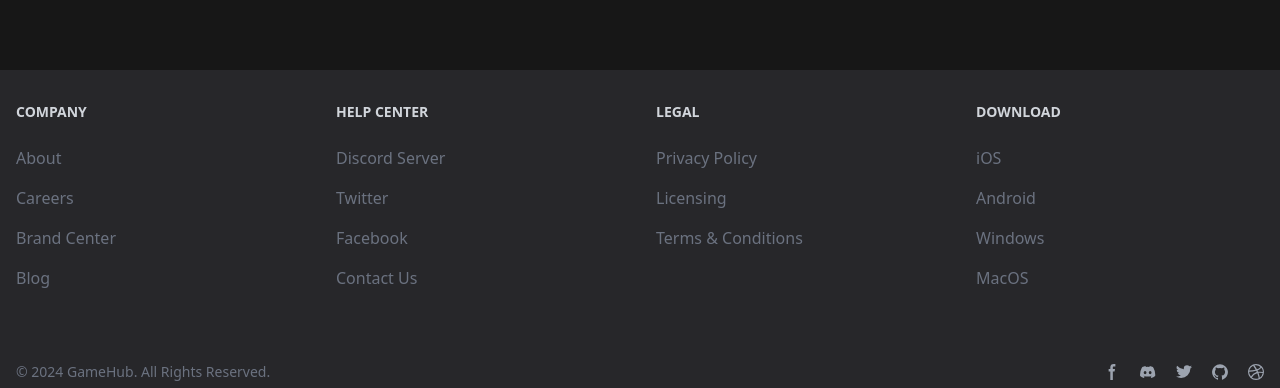
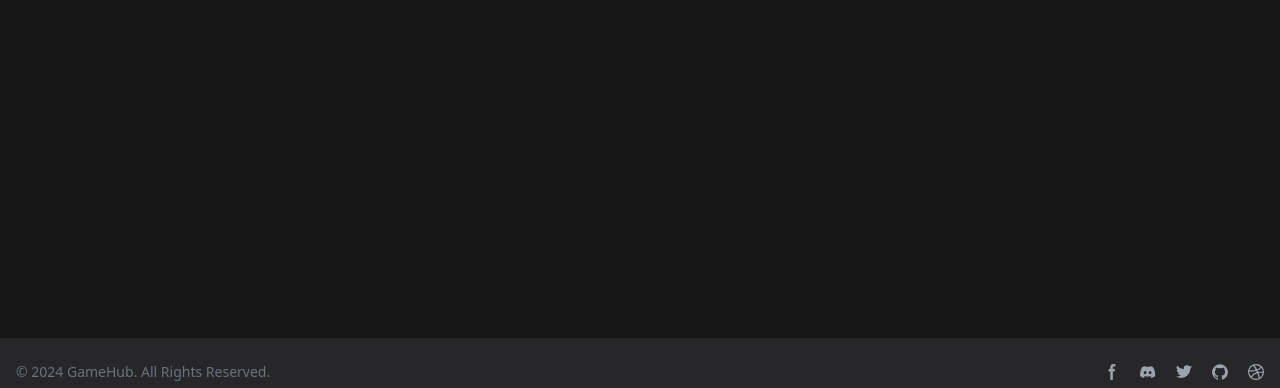
Before and after one commit to AdrianWMY/GameHub, a React (Vite) app in the folder front-end/: page / in a window 1280 px wide. Shown: the part 394-782 px from the top of the page. Built offline with nearby package versions, Linux system fonts and the light colour scheme; no server answers.

Commit message:
remove links from footer

```diff
--- a/front-end/src/components/ui/Footer.tsx
+++ b/front-end/src/components/ui/Footer.tsx
@@ -2,7 +2,7 @@ const Footer = () => {
   return (
     <footer className="bg-zinc-800 ">
       <div className="mx-auto w-full max-w-screen-xl">
-        <div className="grid grid-cols-2 gap-8 px-4 py-6 lg:py-8 md:grid-cols-4">
+        {/* <div className="grid grid-cols-2 gap-8 px-4 py-6 lg:py-8 md:grid-cols-4">
           <div>
             <h2 className="mb-6 text-sm font-semibold text-gray-300 uppercase dark:text-white">
               Company
@@ -11,16 +11,6 @@ const Footer = () => {
               <li className="mb-4">
                 <a href="#" className=" hover:underline">
                   About
-                </a>
-              </li>
-              <li className="mb-4">
-                <a href="#" className="hover:underline">
-                  Careers
-                </a>
-              </li>
-              <li className="mb-4">
-                <a href="#" className="hover:underline">
-                  Brand Center
                 </a>
               </li>
               <li className="mb-4">
@@ -79,34 +69,7 @@ const Footer = () => {
               </li>
             </ul>
           </div>
-          <div>
-            <h2 className="mb-6 text-sm font-semibold text-gray-300 uppercase dark:text-white">
-              Download
-            </h2>
-            <ul className="text-gray-500 dark:text-gray-400 font-medium">
-              <li className="mb-4">
-                <a href="#" className="hover:underline">
-                  iOS
-                </a>
-              </li>
-              <li className="mb-4">
-                <a href="#" className="hover:underline">
-                  Android
-                </a>
-              </li>
-              <li className="mb-4">
-                <a href="#" className="hover:underline">
-                  Windows
-                </a>
-              </li>
-              <li className="mb-4">
-                <a href="#" className="hover:underline">
-                  MacOS
-                </a>
-              </li>
-            </ul>
-          </div>
-        </div>
+        </div> */}
         <div className="bg-zinc-800 px-4 py-6  md:flex md:items-center md:justify-between">
           <span className="text-sm text-gray-500 dark:text-gray-300 sm:text-center">
             © 2024 <a href="">GameHub</a>. All Rights Reserved.
```
Also changed, not shown: 1 other file (tests, documents, lock files or other folders).
